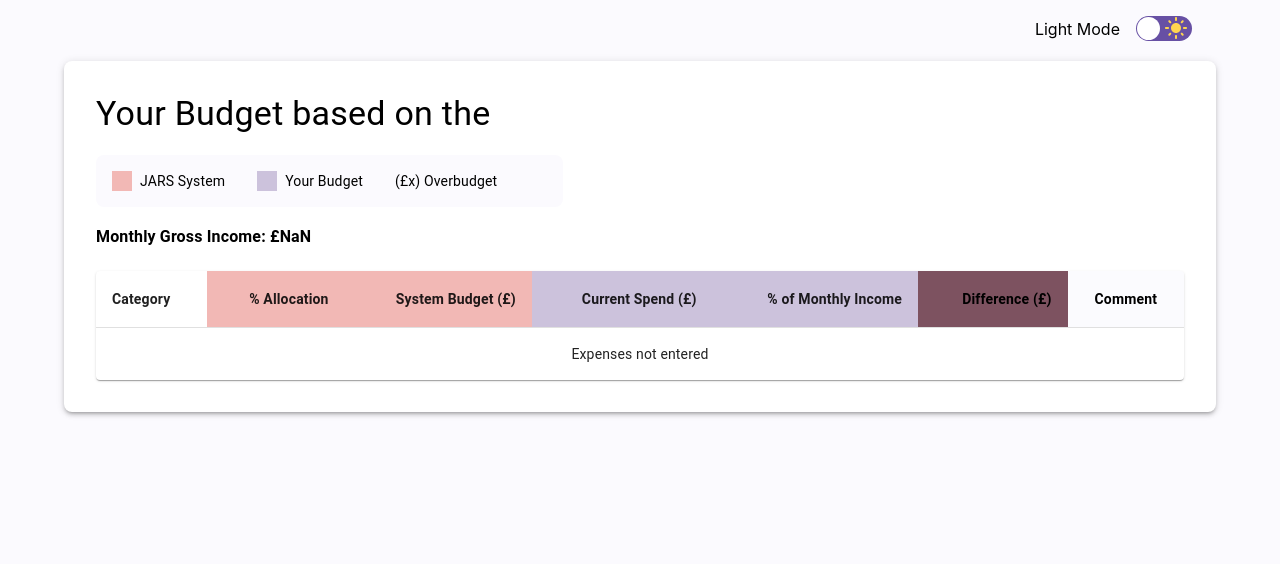
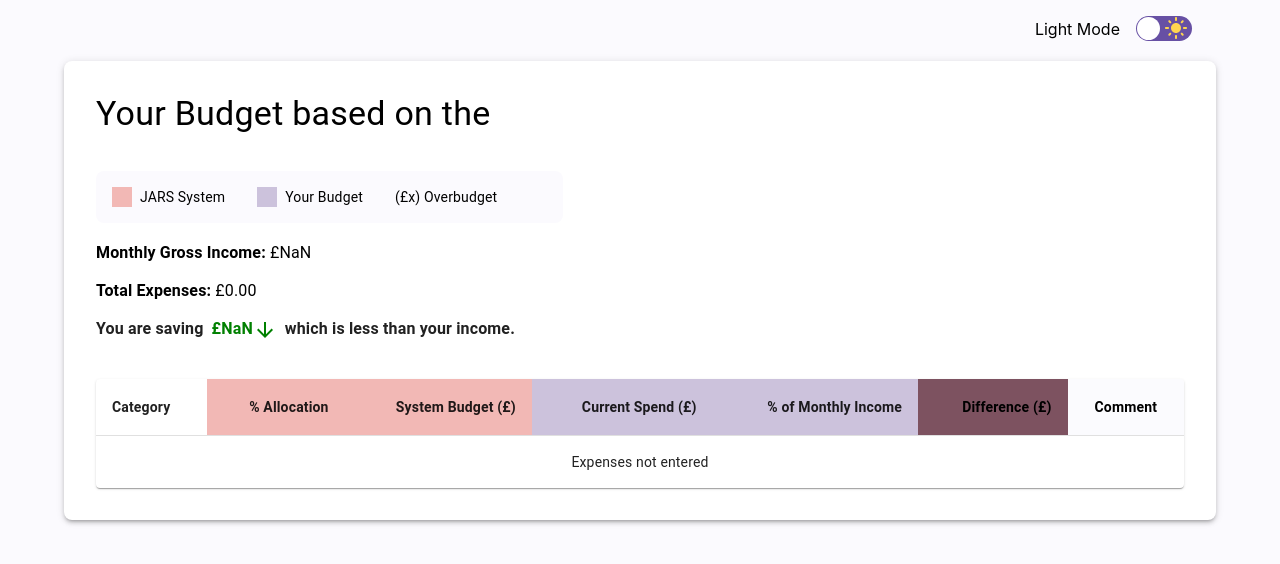
Before and after one commit to JanesWorld/BudgetSystemPlanner, a React (Create React App) app: page /result in a window 1280 px wide. Shown: the top 564 px of the page. Built offline with nearby package versions, Linux system fonts and the light colour scheme.

Commit message:
update summary budget

```diff
--- a/src/Components/Key.jsx
+++ b/src/Components/Key.jsx
@@ -9,8 +9,6 @@ export const KeySystem = () => {
         p: 2,
         backgroundColor: "var(--key-bg-color)",
         borderRadius: "8px",
-        marginBottom: 2,
-        marginTop: 2,
         width: "40%",
       }}
     >
--- a/src/Pages/Result.jsx
+++ b/src/Pages/Result.jsx
@@ -8,6 +8,7 @@ import {
   TableRow,
   TableCell,
   TableBody,
+  Card,
 } from "@mui/material";
 import { useLocation } from "react-router-dom";
 import { categorizeExpenses } from "../Utils/categoriseExpenses";
@@ -16,6 +17,8 @@ import { jarsPercentages, system503020Percentages } from "../Utils/System_Jars";
 import { compareExpensesWithSystem } from "../Utils/compareExpensesWithJars";
 import { getBudgetAdvice } from "../Utils/getBudgetAdvice";
 import { KeySystem } from "../Components/Key";
+import ArrowUpwardIcon from "@mui/icons-material/ArrowUpward";
+import ArrowDownwardIcon from "@mui/icons-material/ArrowDownward";
 
 const DisplayResult = () => {
   const location = useLocation();
@@ -23,6 +26,25 @@ const DisplayResult = () => {
   const income = parseFloat(sessionStorage.getItem("income"));
   const expenses = JSON.parse(sessionStorage.getItem("expenses") || "{}");
   const categorisedUserExpenses = categorizeExpenses(expenses, budgetMethod);
+
+  const totalExpenses = Object.values(categorisedUserExpenses).reduce(
+    (sum, value) => sum + value,
+    0
+  );
+
+  let spendingColor = "black";
+
+  const expensesMessage =
+    totalExpenses > 0
+      ? totalExpenses > income
+        ? `You are spending £${(totalExpenses - income).toFixed(
+            2
+          )} more than you earn.`
+        : `You are spending less than your income by £${(
+            income - totalExpenses
+          ).toFixed(2)}`
+      : "You've entered no expenses.";
+
   const systemPercentages =
     budgetMethod === "503020" ? system503020Percentages : jarsPercentages;
   const expenseComparison = compareExpensesWithSystem(
@@ -35,6 +57,14 @@ const DisplayResult = () => {
   const budgetSystemNameMap = {
     JARS: "JARS System",
     503020: "50/30/20 System",
+  };
+
+  const delta = totalExpenses - income;
+  const formattedDelta = Math.abs(delta).toFixed(2);
+  const overBudget = delta > 0;
+  const deltaAmountStyle = {
+    color: overBudget ? "red" : "green",
+    fontWeight: "bold",
   };
 
   const getArrowAndColor = (category, delta) => {
@@ -63,6 +93,9 @@ const DisplayResult = () => {
         borderRadius: "8px",
         marginTop: "20px",
         backgroundColor: "var(--paper-bg-color)",
+        display: "flex",
+        flexDirection: "column",
+        gap: "1rem",
       }}
     >
       <Typography variant="h4" sx={{ mb: "20px", color: "var(--text-color)" }}>
@@ -71,13 +104,55 @@ const DisplayResult = () => {
           {budgetSystemNameMap[budgetMethod]}
         </span>
       </Typography>
+
       <KeySystem />
-      <Typography
-        variant="subtitle1"
-        sx={{ mb: "20px", fontWeight: "bold", color: "var(--text-color)" }}
-      >
-        Monthly Gross Income: £{income}
-      </Typography>
+
+      <div style={{ display: "flex", flexDirection: "column" }}>
+        <Typography
+          variant="subtitle1"
+          sx={{ mb: "10px", fontWeight: "bold", color: "var(--text-color)" }}
+        >
+          Monthly Gross Income:{" "}
+          <span style={{ fontWeight: "normal" }}>£{income.toFixed(2)}</span>
+        </Typography>
+        <Typography
+          variant="subtitle1"
+          sx={{ mb: "10px", fontWeight: "bold", color: "var(--text-color)" }}
+        >
+          Total Expenses:{" "}
+          <span style={{ fontWeight: "normal" }}>
+            £{totalExpenses.toFixed(2)}
+          </span>
+        </Typography>
+        <Typography
+          variant="subtitle1"
+          sx={{
+            mb: "20px",
+            fontWeight: "bold",
+            display: "flex",
+            alignItems: "center",
+            gap: "0.5rem",
+          }}
+        >
+          {overBudget ? "You are spending " : "You are saving "}
+          <span style={deltaAmountStyle}>
+            £{formattedDelta}
+            {overBudget ? (
+              <ArrowUpwardIcon
+                style={{ ...deltaAmountStyle, verticalAlign: "middle" }}
+              />
+            ) : (
+              <ArrowDownwardIcon
+                style={{ ...deltaAmountStyle, verticalAlign: "middle" }}
+              />
+            )}
+          </span>
+          {overBudget
+            ? " more than you earn."
+            : " which is less than your income."}
+        </Typography>
+      </div>
+
       <TableContainer component={Paper}>
         <Table
           sx={{ minWidth: 650, backgroundColor: "var(--table-color)" }}
```
